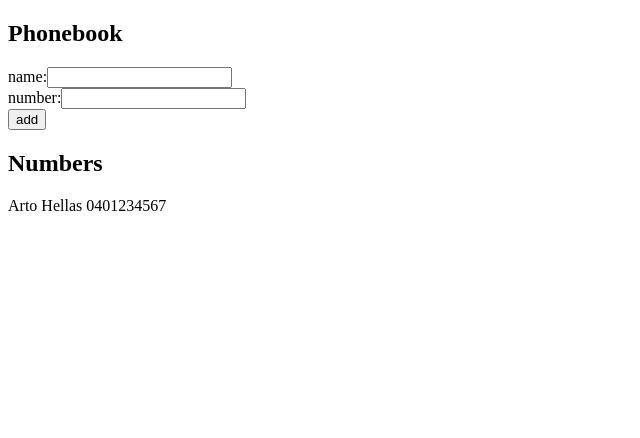
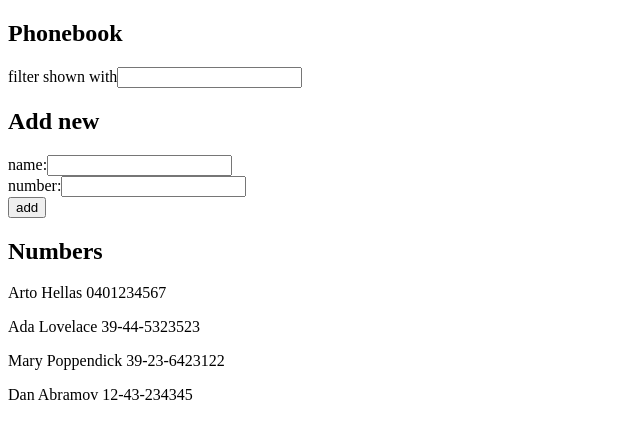
Before and after one commit to SuviAnnina/fullstackopen, a React (Vite) app in the folder osa2/phonebook/: page / in a window 1280 px wide. Shown: the top 438 px of the page, without its empty margins (0-640 px from the left). Built offline with nearby package versions, Linux system fonts and the light colour scheme.

Commit message:
Add exercise 2.9

```diff
--- a/osa2/phonebook/src/App.jsx
+++ b/osa2/phonebook/src/App.jsx
@@ -6,10 +6,27 @@ const App = () => {
       name: 'Arto Hellas',
       id: '1',
       number: '0401234567'
-    }
+    },
+    {
+      name: 'Ada Lovelace',
+      number: '39-44-5323523',
+      id: '2'
+    },
+    {
+      name: 'Mary Poppendick',
+      number: '39-23-6423122',
+      id: '3'
+    },
+    {
+      name: 'Dan Abramov',
+      number: '12-43-234345',
+      id: '4'
+    },
   ])
   const [newName, setNewName] = useState('')
   const [newNumber, setNewNumber] = useState('')
+  const [search, setSearch] = useState('')
+  const [isFiltered, setIsFiltered] = useState(false)
 
   const handleNameChange = (event) => {
     setNewName(event.target.value)
@@ -17,6 +34,16 @@ const App = () => {
 
   const handleNumberChange = (event) => {
     setNewNumber(event.target.value)
+  }
+
+  const handleSearchChange = (event) => {
+    if (event.target.value.length > 0) {
+      setSearch(event.target.value)
+      setIsFiltered(true)
+    } else if (event.target.value.length === 0) {
+      setSearch('')
+      setIsFiltered(false)
+    }
   }
 
   const addPerson = (event) => {
@@ -36,11 +63,20 @@ const App = () => {
     }
   }
 
-  const nameExists = (name) => persons.map((person) => person.name).includes(name)
+  const nameExists = (name) => persons.map((person) => person.name.toLowerCase()).includes(name.toLowerCase())
 
   return (
     <div>
       <h2>Phonebook</h2>
+      <div>
+        filter shown with
+        <input
+          value={search}
+          onChange={handleSearchChange}
+        />
+      </div>
+
+      <h2>Add new</h2>
       <form onSubmit={addPerson}>
         <div>
           name:
@@ -62,10 +98,14 @@ const App = () => {
       </form>
       <h2>Numbers</h2>
       <div>
-        {persons.map((person) =>
-          <p key={person.id}>{person.name} {person.number}</p>
-        )}
+        {isFiltered
+          ? <div>{persons.filter((person) => person.name.toLowerCase().includes(search.toLowerCase())).map((person) => <p key={person.id}>{person.name} {person.number}</p>)} </div>
+          : <div>{persons.map((person) =>
+            <p key={person.id}>{person.name} {person.number}</p>
+          )}
+          </div>}
       </div>
+
     </div>
   )
 }
```
